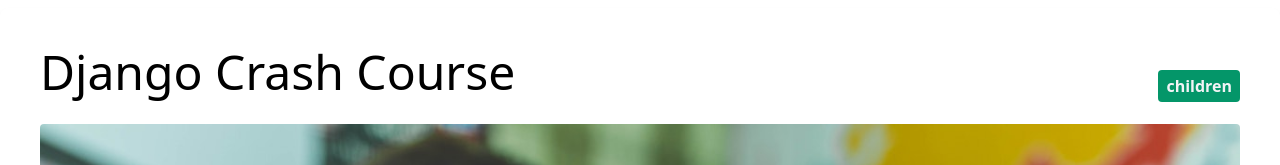
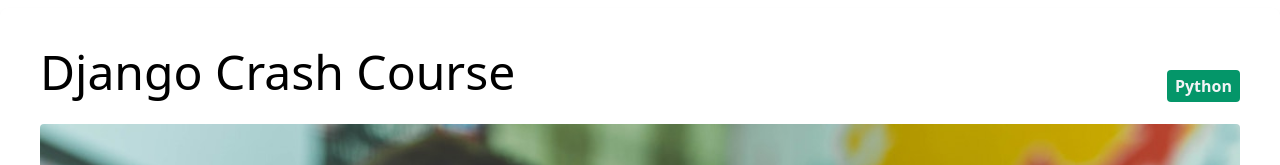
Before and after one commit to BroeDaniel/mywebsite, a Next.js app: page /blog/django-crash-course in a window 1280 px wide. Shown: the part 148-313 px from the top of the page. Built offline with nearby package versions, Linux system fonts and the light colour scheme.

Commit message:
adding category label

```diff
--- a/src/components/CategoryLabel.tsx
+++ b/src/components/CategoryLabel.tsx
@@ -2,17 +2,13 @@
 
 interface childrenProps {
   children: string;
+  link?: boolean;
 }
 
-interface StringType {
-  JavaScript: string;
-  CSS: string;
-  Python: string;
-  PHP: string;
-  Personal: string;
-}
-
-export default function CategoryLabel({ children }: childrenProps) {
+export default function CategoryLabel({
+  children,
+  link = false,
+}: childrenProps) {
   const colorKey: Record<string, string> = {
     JavaScript: 'yellow',
     CSS: 'blue',
@@ -20,15 +16,17 @@
     PHP: 'purple',
     Personal: 'red',
   };
-  // console.log(children);
-
-  console.log(colorKey[children]);
 
   return (
     <div
       className={`px-2 py-1 bg-${colorKey[children]}-600 text-gray-100 font-bold rounded`}>
-      {/* <Link href={`/blog/category/${children.toLowerCase()}`}>{children}</Link> */}
-      children
+      {link ? (
+        <Link href={`/blog/category/${children.toLowerCase()}`}>
+          {children}
+        </Link>
+      ) : (
+        children
+      )}
     </div>
   );
 }
```
